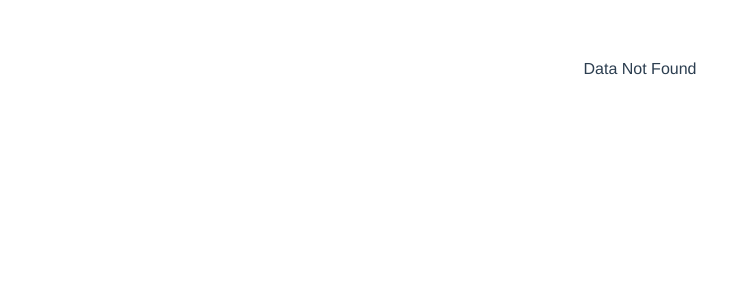
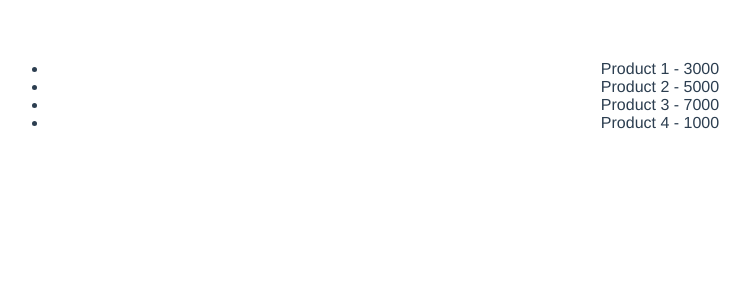
Before and after one commit to afifdgr/belajar-vuejs3, a Vue app: page / in a window 1280 px wide. Before the commit this address had no page. Shown: the top 300 px of the page, without its empty margins (0-750 px from the left). Built offline with nearby package versions, Linux system fonts and the light colour scheme.

Commit message:
#5 Lifecycle Hooks

```diff
--- a/src/App.vue
+++ b/src/App.vue
@@ -18,27 +18,27 @@ export default {
   name: 'App',
   data() {
     return {
-      products: [/* {
-        id: 1,
-        title: "Product 1",
-        price: 3000
-      }, {
-        id: 2,
-        title: "Product 2",
-        price: 5000
-      }, {
-        id: 3,
-        title: "Product 3",
-        price: 7000
-      }, {
-        id: 4,
-        title: "Product 4",
-        price: 1000
-      } */
-      ]
+      products: []
     };
-  }
-}
+  },
+  created() {
+    this.products = [
+      { id: 1, title: "Product 1", price: 3000 },
+      { id: 2, title: "Product 2", price: 5000 },
+      { id: 3, title: "Product 3", price: 7000 },
+      { id: 4, title: "Product 4", price: 1000 }
+    ];
+  },
+  /* beforeCreate() {
+    console.log('Before Create')
+  },
+  beforeMount() {
+    console.log('Before Mount')
+  },
+  mounted() {
+    console.log('Mounted')
+  } */
+};
 </script>
 
 <style>
```
